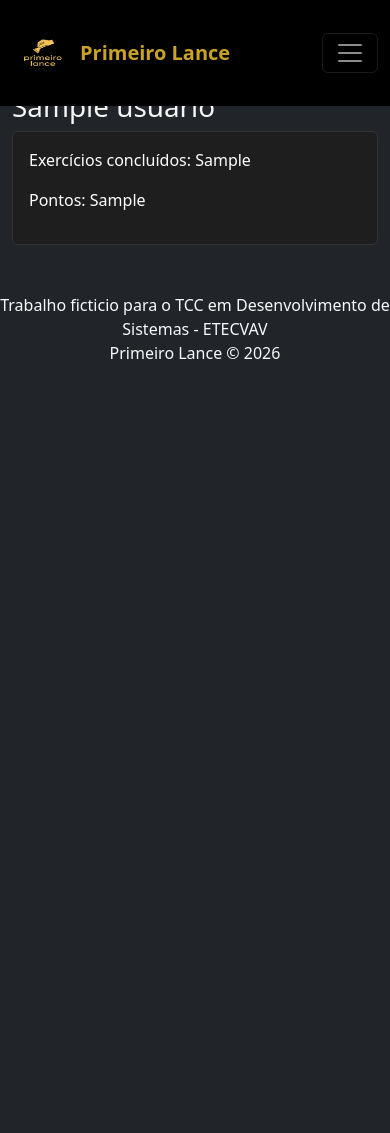
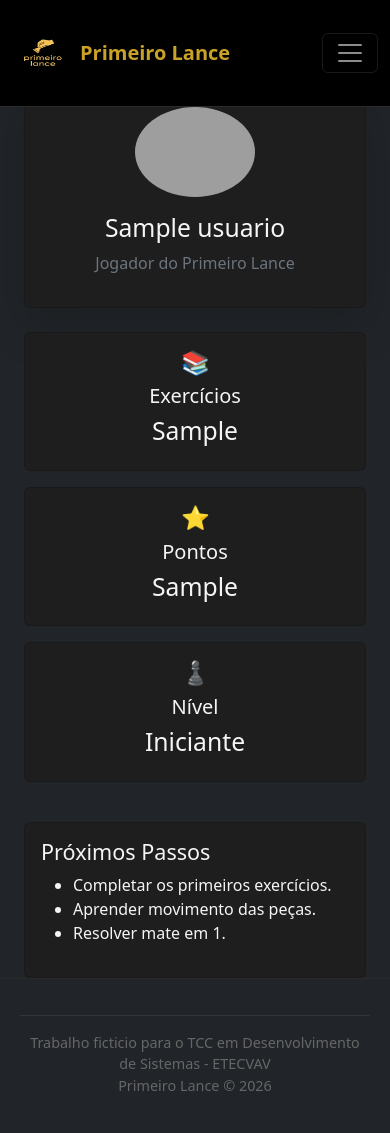
Before and after one commit to etecvav26-c01/Portfolio-tcc, a Flask app: page /perfil in a window 390 px wide. Before the commit the page ends 359 px from the top, so only its background shows below. Run offline with Flask 3, Linux system fonts and the light colour scheme; the visitor is signed in with stand-in values (Sample User, id 1); tables that the repository leaves empty or names only in its code hold one stand-in row (values such as "Sample post"); some libraries are stand-ins or nearby versions; grey boxes are pictures that could not be loaded.

```diff
--- a/projeto-xadrez/static/css/style.css
+++ b/projeto-xadrez/static/css/style.css
@@ -1,12 +1,35 @@
+/* Estética do corpo da pagina  */
+
+html,
 body{
+    height: 100%;
+}
+
+body{
+    display: flex;
+    flex-direction: column;
+
     background-color: #121212 !important;
     color: #F5F5F5 !important;
-    min-height: 100vh;
 }
 
-footer{
-    background-color: #1E1E1E;
+main{
+    flex: 1;
 }
+
+.footer{
+    text-align: center;
+
+    padding: 20px;
+
+    color: #666;
+
+    font-size: 0.9rem;
+
+    border-top: 1px solid #2A2A2A;
+}
+
+/* Configuração do Bootstrap  */
 
 .container{
     color: #F5F5F5;
@@ -14,17 +37,36 @@ footer{
 
 .card{
     background-color: #1E1E1E !important;
-    color: white !important;
-    border: 1px solid #333 !important;
+    color: #F5F5F5 !important;
+    border: 1px solid #2E2E2E;
+    border-radius: 15px;
+    transition: 0.3s;
 }
 
-.card-title{
-    color: #C9A227;
+.card:hover{
+    transform: translateY(-6px);
+
+    border-color: #C9A227;
+}
+
+.card h1,
+.card h2,
+.card h3,
+.card h4,
+.card h5,
+.card h6{
+    color: #F5F5F5 !important;
 }
 
 .offcanvas{
     background-color: #1E1E1E !important;
     color: white !important;
+}
+
+.navbar{
+    background-color: #181818 !important;
+
+    border-bottom: 1px solid #2A2A2A;
 }
 
 .nav-link{
@@ -37,8 +79,13 @@ footer{
 
 .navbar-brand{
     color: #C9A227 !important;
-    font-weight: bold;
+
+    font-weight: 700;
+
+    font-size: 1.4rem;
 }
+
+/* Botões da pagina  */
 
 .btn-primary{
     background-color: #C9A227 !important;
@@ -52,16 +99,20 @@ footer{
 
 .hero{
     text-align: center;
+
     padding: 120px 20px;
 }
 
 .hero h1{
+    color: #C9A227;
+
     font-size: 4rem;
-    font-weight: bold;
-    color: #C9A227;
+
+    font-weight: 700;
 }
 
 .hero p{
-    color: #B0B0B0;
+    color: #999;
+
     font-size: 1.2rem;
 }
--- a/projeto-xadrez/templates/base.html
+++ b/projeto-xadrez/templates/base.html
@@ -88,14 +88,15 @@
 
             </div>
     </nav>
-
+    <main>
         <div class="container" style="padding-top: 90px;">
             {% block content %}
             {% endblock %}
 
         </div>
+    </main>
 
-        <!-- scripts-->
+    <!-- scripts-->
     <script src="{{ url_for('static', filename='js/jquery.min.js') }}"></script>
 
     <script src="{{ url_for('static', filename='js/chessboard-1.0.0.min.js') }}"></script>
@@ -108,8 +109,8 @@
     <script src="{{ url_for('static', filename='js/chart.umd.min.js') }}"></script>
 
     <center><div class="footer">
-        <br>
-        <br>
+        <hr>
+
         Trabalho ficticio para o TCC em Desenvolvimento de Sistemas -  ETECVAV
         <p>
         Primeiro Lance © 2026
--- a/projeto-xadrez/templates/perfil.html
+++ b/projeto-xadrez/templates/perfil.html
@@ -2,21 +2,97 @@
 
 {% block content %}
 
-<h1>{{ usuario.nome }}</h1>
+<div class="container">
 
-<div class="card">
+    <div class="card shadow-lg mb-4">
 
-    <div class="card-body">
+        <div class="card-body text-center">
 
-        <p>
-            Exercícios concluídos:
-            {{ usuario.exercicios_concluidos }}
-        </p>
+            <img src="{{ url_for('static', filename='img/default-user.png') }}"
+                 width="120"
+                 class="rounded-circle mb-3">
 
-        <p>
-            Pontos:
-            {{ usuario.pontos }}
-        </p>
+            <h2>{{ usuario.nome }}</h2>
+
+            <p class="text-secondary">
+                Jogador do Primeiro Lance
+            </p>
+
+        </div>
+
+    </div>
+
+    <div class="row">
+
+        <div class="col-md-4 mb-3">
+
+            <div class="card h-100">
+
+                <div class="card-body text-center">
+
+                    <h3>📚</h3>
+
+                    <h5>Exercícios</h5>
+
+                    <h2>{{ usuario.exercicios_concluidos }}</h2>
+
+                </div>
+
+            </div>
+
+        </div>
+
+        <div class="col-md-4 mb-3">
+
+            <div class="card h-100">
+
+                <div class="card-body text-center">
+
+                    <h3>⭐</h3>
+
+                    <h5>Pontos</h5>
+
+                    <h2>{{ usuario.pontos }}</h2>
+
+                </div>
+
+            </div>
+
+        </div>
+
+        <div class="col-md-4 mb-3">
+
+            <div class="card h-100">
+
+                <div class="card-body text-center">
+
+                    <h3>♟️</h3>
+
+                    <h5>Nível</h5>
+
+                    <h2>Iniciante</h2>
+
+                </div>
+
+            </div>
+
+        </div>
+
+    </div>
+
+    <div class="card mt-4">
+
+        <div class="card-body">
+
+            <h4>Próximos Passos</h4>
+
+            <ul>
+                <li>Completar os primeiros exercícios.</li>
+                <li>Aprender movimento das peças.</li>
+                <li>Resolver mate em 1.</li>
+            </ul>
+
+        </div>
 
     </div>
 
```
Also changed, not shown: projeto-xadrez/templates/cadastro.html (+14 -5 lines), projeto-xadrez/templates/index.html (+6 -5 lines), projeto-xadrez/templates/login.html (+13 -7 lines).
